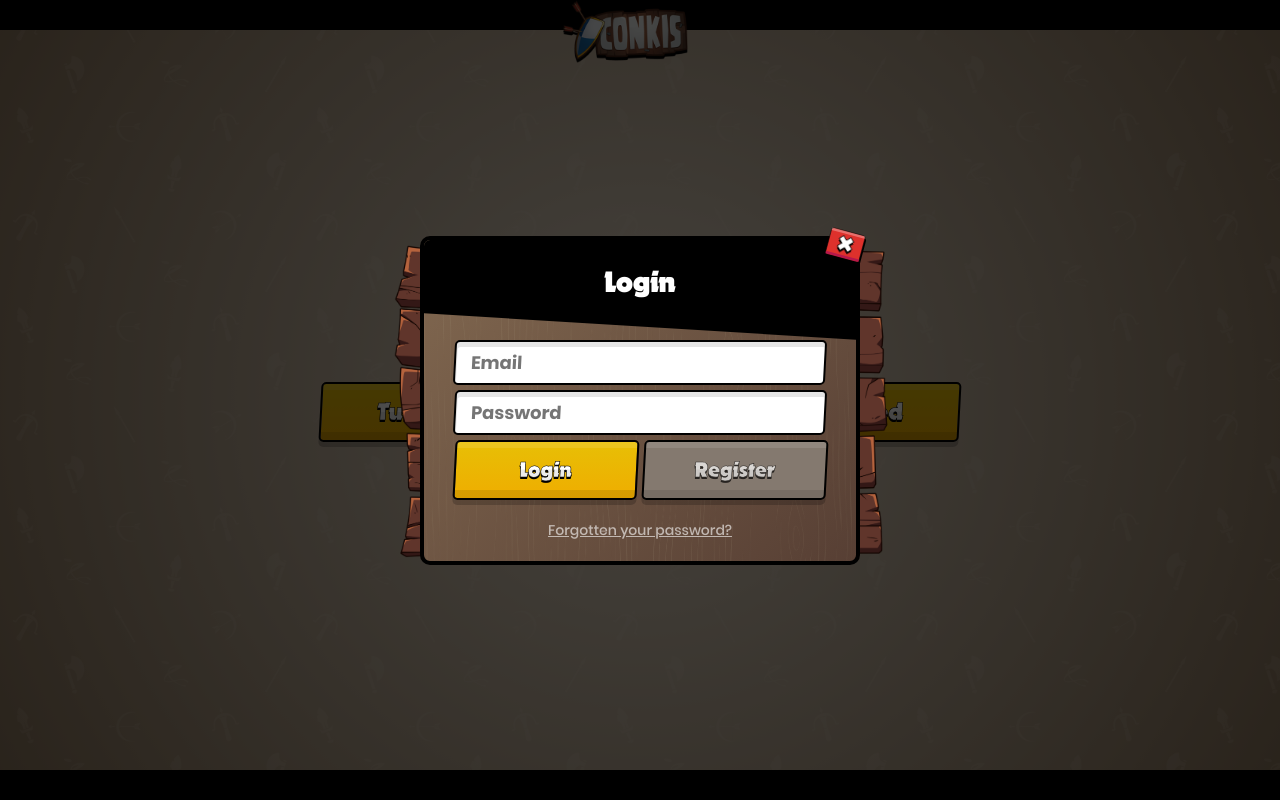
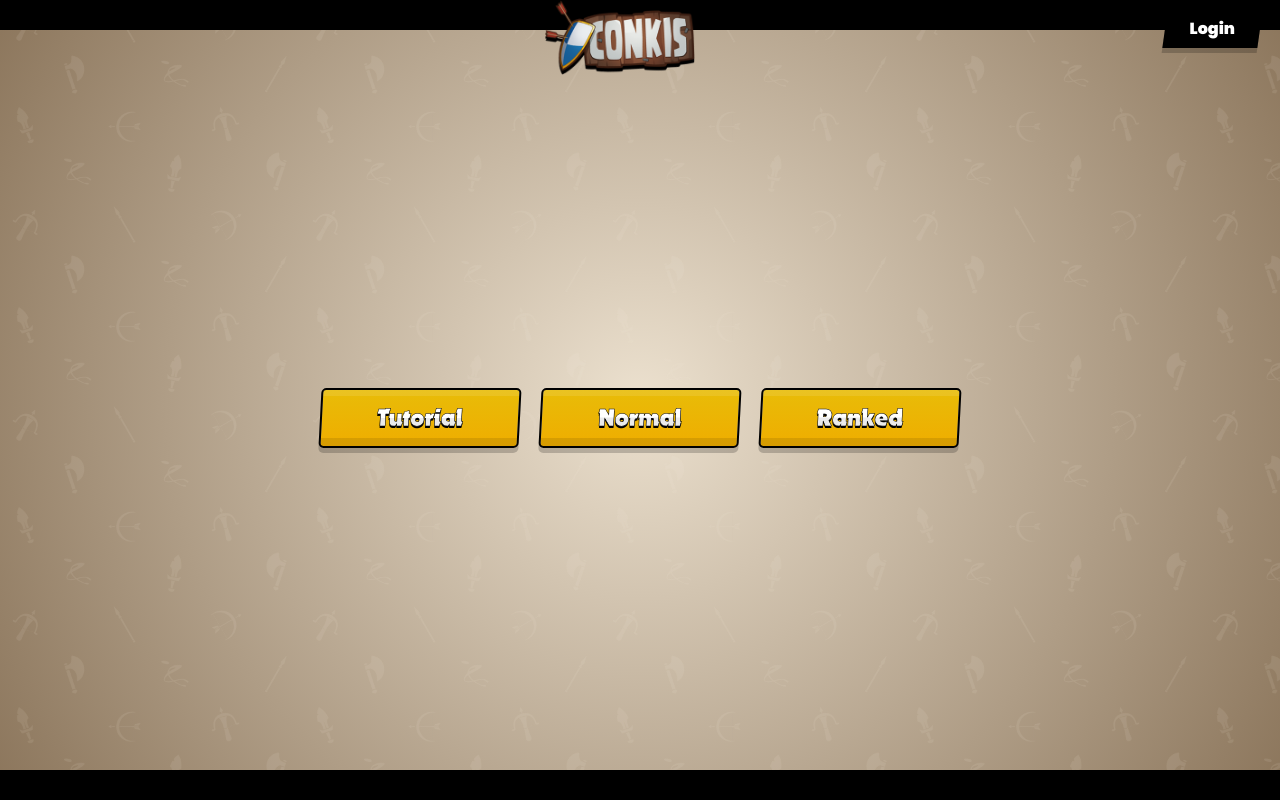
Before and after one commit to yucigou/conkis-client, a React (Create React App) app: page / in a window 1280 px wide. Built offline with nearby package versions, Linux system fonts and the light colour scheme.

Commit message:
ButtonHeader

```diff
--- a/src/components/App.js
+++ b/src/components/App.js
@@ -7,9 +7,11 @@ export default function App() {
     return (
         <div>
             <Home />
-            <Overlay>
-                <Login />
-            </Overlay>
+            {false && (
+                <Overlay>
+                    <Login />
+                </Overlay>
+            )}
         </div>
     )
 }
--- a/src/components/stateless/ButtonBig.js
+++ b/src/components/stateless/ButtonBig.js
@@ -6,14 +6,26 @@ export default function ButtonBig({
     children,
     height = '60px',
     color1 = '#e8bc08',
+    color2 = '#efad00',
+    transform = 'skewX(-3deg)',
     fontSize,
     disabled = false
 }) {
     return (
-        <Container height={height} color1={color1} disabled={disabled}>
-            <ContainerText disabled={disabled}>
-                <TextShadow title={children} fontSize={fontSize} />
-            </ContainerText>
+        <Container
+            height={height}
+            color1={color1}
+            color2={color2}
+            disabled={disabled}
+            transform={transform}
+        >
+            {typeof children === 'string' ? (
+                <ContainerText disabled={disabled}>
+                    <TextShadow title={children} fontSize={fontSize} />
+                </ContainerText>
+            ) : (
+                children
+            )}
             <InnerShadow />
             <InnerLight />
             {/* <InnerLight2 /> */}
@@ -27,11 +39,11 @@ const Container = styled.div`
     background: ${p =>
         p.disabled
             ? '#84796f'
-            : `linear-gradient(
-                180deg,
-                rgba(231, 191, 6, 1) 0%,
-                rgba(239, 173, 0, 1) 100%
-            )`};
+            : 'linear-gradient(180deg,' +
+              p.color1 +
+              ' 0%, ' +
+              p.color2 +
+              ' 100%)'};
     border: 2px solid black;
     border-radius: 5px;
     display: flex;
@@ -39,7 +51,7 @@ const Container = styled.div`
     align-items: center;
     height: ${p => p.height};
     box-shadow: 0 5px rgba(0, 0, 0, 0.2);
-    transform: skewX(-3deg);
+    transform: ${p => p.transform};
     margin-bottom: 5px;
 
     &:active {
--- /dev/null
+++ b/src/components/stateless/ButtonHeader.js
@@ -0,0 +1,64 @@
+import React from 'react'
+import styled from '@emotion/styled'
+
+export default function ButtonHeader({ children }) {
+    return (
+        <Container>
+            <Background />
+            <Label>{children}</Label>
+            {children}
+        </Container>
+    )
+}
+
+const Container = styled.div`
+    position: relative;
+    font-weight: bold;
+    /* font-family: Nougat; */
+    /* font-size: 25px; */
+    padding: 7px 25px;
+    line-height: 24px;
+
+    &:active > * {
+        top: 5px;
+        box-shadow: none;
+    }
+`
+
+const Background = styled.div`
+    top: 0;
+    left: 0;
+    position: absolute;
+    background-color: black;
+    height: 100%;
+    width: 100%;
+    box-shadow: 0 5px rgba(0, 0, 0, 0.2);
+    transform: skewX(-8deg);
+`
+
+const Label = styled.div`
+    top: 0;
+    left: 0;
+    position: absolute;
+    height: 100%;
+    width: 100%;
+    color: white;
+    display: flex;
+    justify-content: center;
+    align-items: center;
+`
+
+// const InnerLight2 = styled.div`
+//     top: 0;
+//     right: 2;
+//     position: absolute;
+//     background-color: rgba(255, 255, 255, 0.1);
+//     height: 10%;
+//     width: 5px;
+// `
+
+const ContainerText = styled.div`
+    top: -1px;
+    position: relative;
+    opacity: ${p => (p.disabled ? '0.7' : '1')};
+`
--- a/src/components/stateless/Input.js
+++ b/src/components/stateless/Input.js
@@ -21,7 +21,7 @@ const Container = styled.div`
     background: white;
     border: 2px solid ${p => p.borderColor};
     border-radius: 5px;
-    box-shadow: 1px 5px inset rgba(0, 0, 0, 0.1);
+    box-shadow: 3px 5px inset rgba(0, 0, 0, 0.1);
     transform: skewX(-3deg);
 `
 
--- a/src/components/views/Home.js
+++ b/src/components/views/Home.js
@@ -1,6 +1,7 @@
 import React from 'react'
 import styled from '@emotion/styled'
 import ButtonBig from 'components/stateless/ButtonBig'
+import ButtonHeader from 'components/stateless/ButtonHeader'
 
 export default function Home() {
     return (
@@ -14,7 +15,9 @@ export default function Home() {
                     <HeaderCenter>
                         <Logo src="/assets/img/logo.png" />
                     </HeaderCenter>
-                    <HeaderRight></HeaderRight>
+                    <HeaderRight paddingRight="20px" paddingTop="10px">
+                        <ButtonHeader>Login</ButtonHeader>
+                    </HeaderRight>
                 </Header>
                 <Middle>
                     <Tutorial>
@@ -123,12 +126,18 @@ const HeaderCenter = styled.div`
 `
 const HeaderRight = styled.div`
     flex: 1;
+    display: flex;
+    justify-content: flex-end;
+    flex-direction: row;
+    align-items: flex-start;
+    padding-right: ${p => p.paddingRight || '0'};
+    padding-top: ${p => p.paddingTop || '0'};
 `
 
 const Logo = styled.img`
-    width: 125px;
-    height: 63px;
-    margin-left: -30px;
+    width: 150px;
+    height: 75px;
+    margin-left: -20px;
 `
 
 const Tutorial = styled.div`
```
